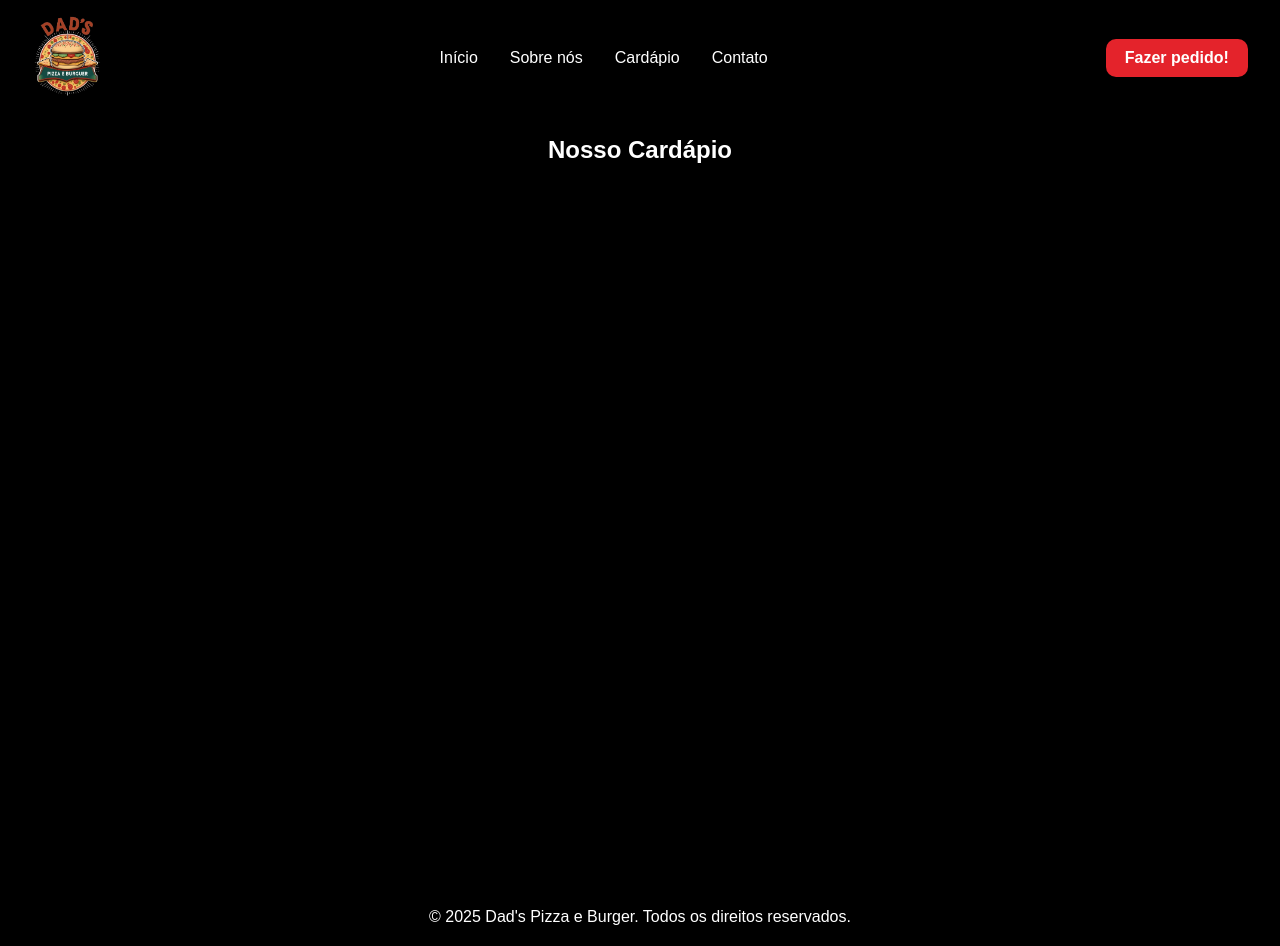
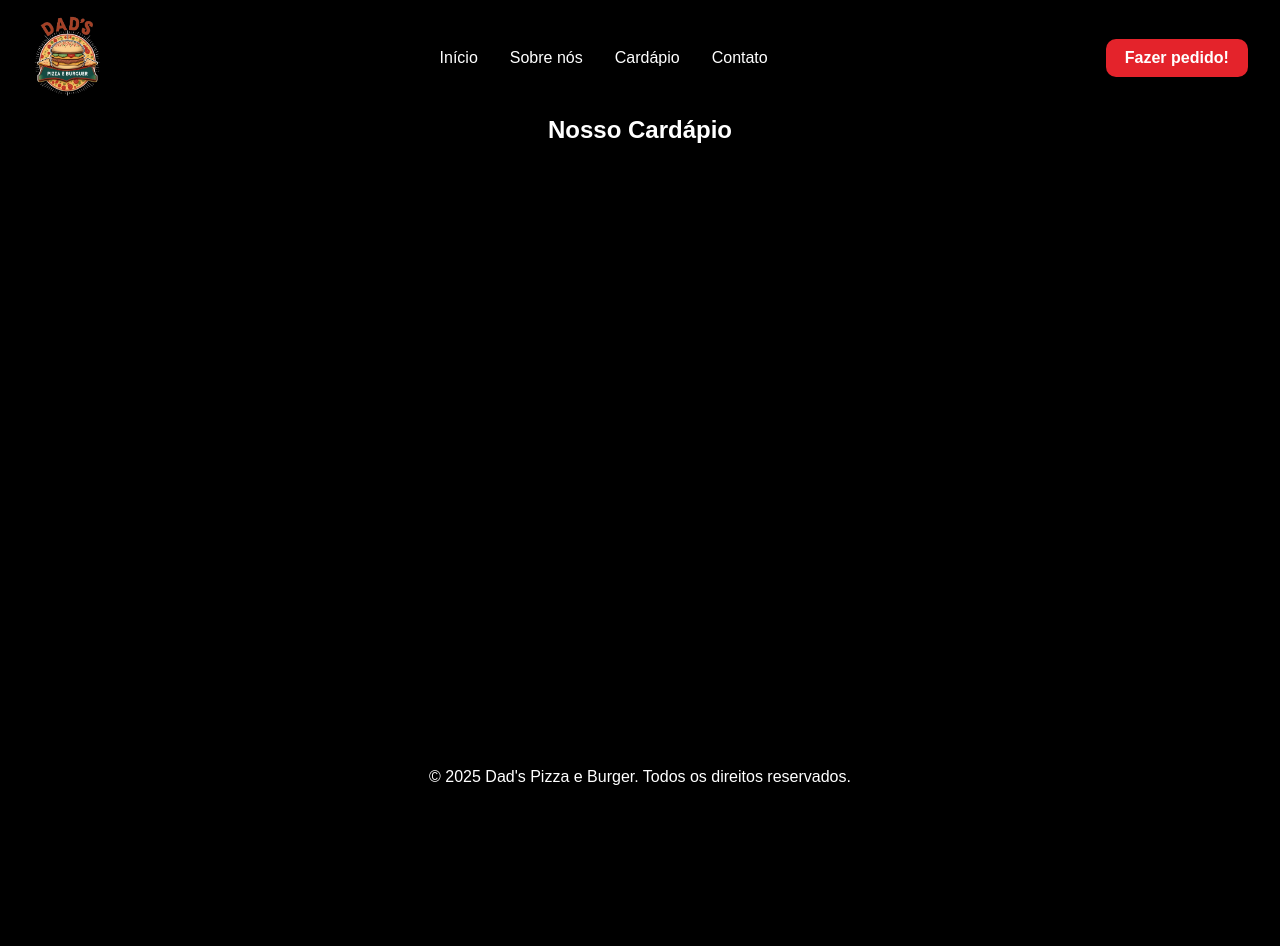
Before and after one commit to EricaGomes2025/desenvolvimento_Web, a plain HTML site: page cardapio.html in a window 1280 px wide. After the commit the page ends 806 px from the top, so only its background shows below. Drawn offline with Linux system fonts and the light colour scheme.

Commit message:
Update cardapio.html

```diff
--- a/cardapio.html
+++ b/cardapio.html
@@ -23,15 +23,9 @@
   </header>
 
   <main>
-    <section id="cardapio" style="max-width: 1000px; margin: 0 auto; padding: 20px;">
+    <section id="cardapio">
       <h2 style="text-align: center;">Nosso Cardápio</h2>
-      <iframe
-        src="menu.pdf"
-        width="100%"
-        height="700px"
-        style="border: none;"
-        title="Cardápio em PDF">
-      </iframe>
+     <iframe src="menu.pdf" width="100%" height="600px" style="border:none;"></iframe>
     </section>
   </main>
 
```
